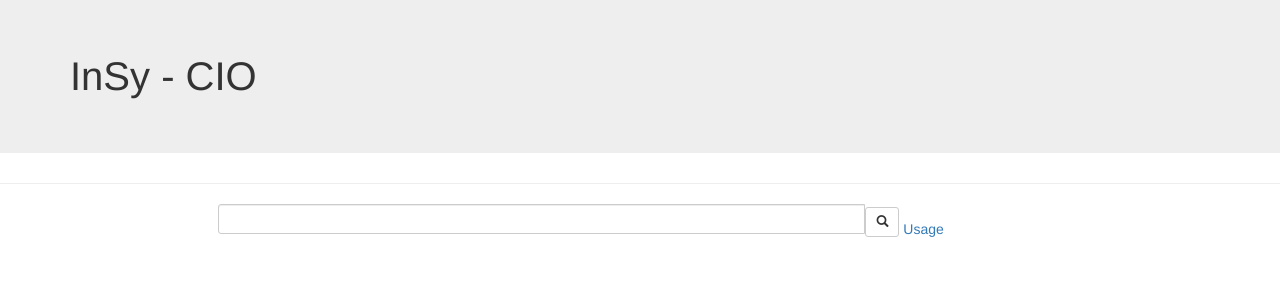
After one commit to ramannv/myinsy, a Django app: page /cio in a window 1280 px wide. The commit adds this page. Shown: the top 300 px of the page. Run offline with Django 3.2, Linux system fonts and the light colour scheme; some libraries are stand-ins or nearby versions.

Commit message:
Added CIO page; working on the functions now

```diff
--- a/insy/settings.py
+++ b/insy/settings.py
@@ -70,9 +70,6 @@ TEMPLATES = [
 
 WSGI_APPLICATION = 'insy.wsgi.application'
 
-FILE_UPLOAD_HANDLERS = ("django_excel.ExcelMemoryFileUploadHandler",
-                        "django_excel.TemporaryExcelFileUploadHandler")
-
 # Database
 # https://docs.djangoproject.com/en/1.10/ref/settings/#databases
 
--- a/insy/urls.py
+++ b/insy/urls.py
@@ -18,7 +18,8 @@ from django.contrib import admin
 from main.views import *
 urlpatterns = [
     url(r'^admin/', admin.site.urls),
-    url(r'^create_user$', user_create),
+    url(r'^user$', user_create),
     url(r'^attendance$', attendance_create),
     url(r'^mark$', mark_create),
+    url(r'^cio$', cio_view),
 ]
--- a/main/templates/attendance_create.html
+++ b/main/templates/attendance_create.html
@@ -29,7 +29,7 @@
     <b>
     {{heading}}
     </b><hr>
-        <form class="form-group" method="POST" action="/create">{%csrf_token%}
+        <form class="form-group" method="POST" action="/attendance_create">{%csrf_token%}
       {{form.as_ul}}
       <button type="submit" class="btn btn-default" name="" value="Create">Create </button>
     </form>
--- /dev/null
+++ b/main/templates/cio.html
@@ -0,0 +1,34 @@
+<!DOCTYPE html>
+<html>
+  <head>
+    <meta charset="utf-8">
+    <link rel="stylesheet" href="https://maxcdn.bootstrapcdn.com/bootstrap/3.3.7/css/bootstrap.min.css" integrity="sha384-BVYiiSIFeK1dGmJRAkycuHAHRg32OmUcww7on3RYdg4Va+PmSTsz/K68vbdEjh4u" crossorigin="anonymous">
+    <link href="https://fonts.googleapis.com/css?family=Open+Sans+Condensed:300" rel="stylesheet">
+
+    <meta charset="utf-8">
+    <title>
+        CIO
+    </title>
+  </head>
+  <body>
+    <div class="jumbotron">
+      <div class="container heading" style="font-size: 40px">
+        InSy - CIO
+      </div>
+    </div>
+    <hr>
+    <div class="row search">
+  <div class="col-sm-8 col-sm-offset-2">
+    <form role="form" method="POST" action="#"> {% csrf_token %}
+            <div class="input-group">
+              <input type="text" class="form-control input-sm">
+              <span class="input-group-btn">
+                <button class="btn btn-default btn-sm" type="submit"><span class="glyphicon glyphicon-search"></span></button>
+              </span>
+                &nbsp;<a href="#">Usage</a>
+            </div>
+    </form>
+  </div>
+</div>
+  </body>
+</html>
--- a/main/templates/mark_create.html
+++ b/main/templates/mark_create.html
@@ -29,7 +29,7 @@
     <b>
     {{heading}}
     </b><hr>
-        <form class="form-group" method="POST" action="/create">{%csrf_token%}
+        <form class="form-group" method="POST" action="/mark_create">{%csrf_token%}
       {{form.as_ul}}
       <button type="submit" class="btn btn-default" name="" value="Create">Create </button>
     </form>
--- a/main/templates/user_create.html
+++ b/main/templates/user_create.html
@@ -29,7 +29,7 @@
     <b>
     {{heading}}
   </b><hr>
-    <form class="form-group" method="POST" action="/create">{%csrf_token%}
+    <form class="form-group" method="POST" action="/user">{%csrf_token%}
       {{form.as_ul}}
       <button type="submit" class="btn btn-default" name="" value="Create">Create </button>
     </form>
--- a/main/views.py
+++ b/main/views.py
@@ -3,7 +3,6 @@ from .forms import *
 # Create your views here.
 
 def user_create(request):
-
     form = UserForm(request.POST or None)
     if request.method=="POST":
         if form.is_valid():
@@ -13,10 +12,10 @@ def user_create(request):
         "form": form,
         "heading": "Create a user",
     }
+
     return render(request, "user_create.html", context)
 
 def attendance_create(request):
-
     form = AttendanceForm(request.POST or None)
     if request.method=="POST":
         if form.is_valid():
@@ -40,3 +39,13 @@ def mark_create(request):
         "heading": "Edit the marks",
     }
     return render(request, "mark_create.html", context)
+
+
+
+def cio_view(request):
+    context = {
+
+    }
+    if request.method=="POST":
+        print request.POST
+    return render(request, "cio.html", context)
```
Also changed, not shown: main/templates/user_view.html (added, +19 -0 lines), db.sqlite3, 3 other files.
